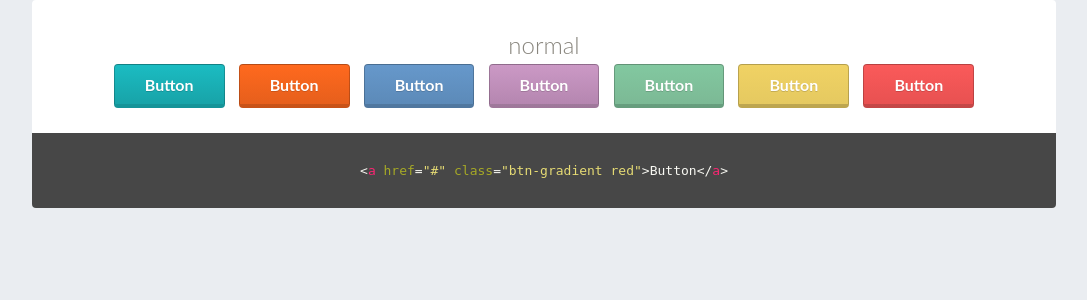
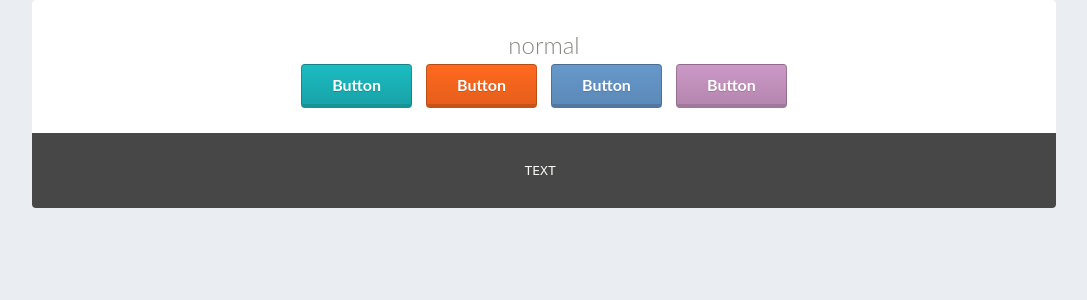
Before and after one commit to EugeneIvanin/DrawYourLook, a Python web app: template templates/filters.html in a window 1280 px wide. Shown: the top 300 px of the page, without its empty margins (96-1183 px from the left). Run offline with Jinja, Linux system fonts and the light colour scheme; the template is opened without the code that fills it, so the values that code supplies are empty.

Commit message:
Update filters.html

```diff
--- a/templates/filters.html
+++ b/templates/filters.html
@@ -411,11 +411,9 @@ button[class*="btn"] {border: 0;}
         <a href="#" class="btn-gradient orange">Button</a>
         <a href="#" class="btn-gradient blue">Button</a>
         <a href="#" class="btn-gradient purple">Button</a>
-        <a href="#" class="btn-gradient green">Button</a>
-        <a href="#" class="btn-gradient yellow">Button</a>
-        <a href="#" class="btn-gradient red">Button</a>
 
-        <pre>&lt;<span class="anc">a</span> <span class="att">href</span>=<span class="val">"#"</span> <span class="att">class</span>=<span class="val">"btn-gradient red"</span>>Button&lt;/<span class="anc">a</span>></pre>
+
+        <pre>TEXT </pre>
     </div>
 
 </body>
```
